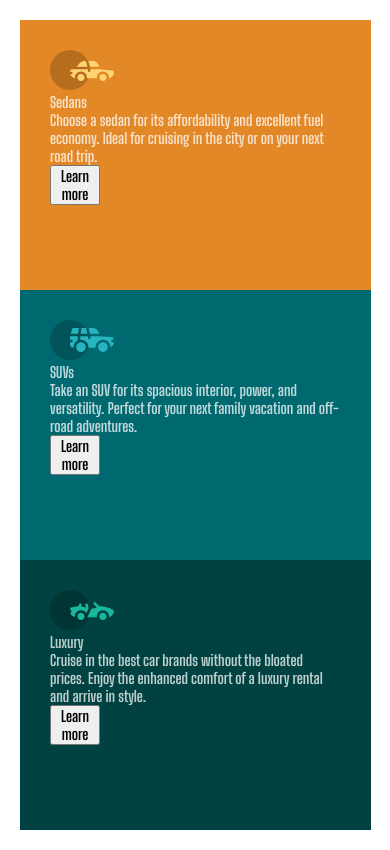
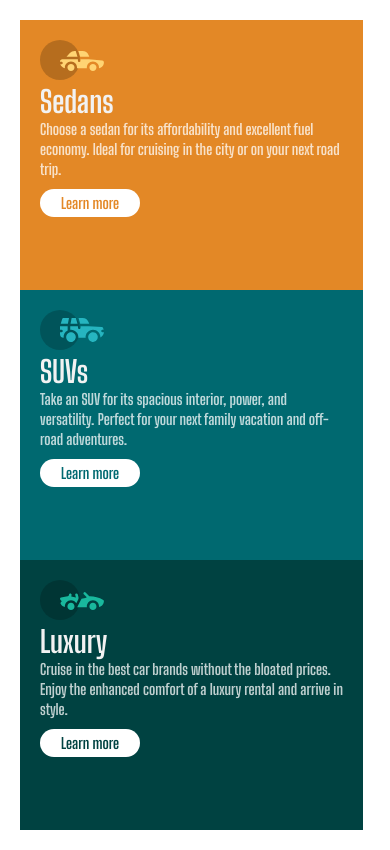
Before and after one commit to Azkanorouzi/3-column-preview-card, a plain HTML site: page index.html in a window 390 px wide. Drawn offline with Linux system fonts and the light colour scheme.

Commit message:
completed for small screen devices

```diff
--- a/style.css
+++ b/style.css
@@ -27,19 +27,35 @@ Very light gray (background, headings, buttons): hsl(0, 0%, 95%) */
  display: flex;
  flex-direction:column;
  margin: 20px 20px;
- color: hsla(0, 0%, 100%, 0.75);
+ color: hsl(0, 0%, 95%);
 }
 .boxes div{
 height: 32vh;
-width: 90vw;
-padding: 30px;
+width: 88vw;
+padding: 20px;
+}
+.boxes div h1{
+ font-size: 30px;
+}
+.boxes div p{
+ line-height: 20px;
+ color: hsla(0, 0%, 100%, 0.75);
+}
+.btn{
+ background-color: white;
+ border: none;
+ width: 100px;
+ border-radius: 100px;
+ padding: 5px;
+ margin-top: 10px;
+ cursor: pointer;
 }
 /* sedans */
 .sedans-box{
  background-color:hsl(31, 77%, 52%) ;
 }
-.sedans{
-
+.sedans-box .btn{
+ color:hsl(31, 77%, 52%) ;
 }
 /* end sedans */
 
@@ -47,13 +63,34 @@ padding: 30px;
 .suvs-box{
  background-color:hsl(184, 100%, 22%) ;
 }
+.suvs-box .btn{
+ color:hsl(184, 100%, 22%) ;
+}
 /* suv end */
 
 /* luxury */
 .luxury-box{
  background-color: hsl(179, 100%, 13%);
 }
+.luxury-box .btn{
+ color:hsl(179, 100%, 13%) ;
+}
 /* luxury end */
-.btn{
- width: 50px;
+
+/* media query */
+
+/* small height device */
+@media  screen and (max-height:660px) {
+.boxes div{
+ padding: 15px;
 }
+ .boxes div h1{
+  font-size: 20px;
+ }
+ .boxes div p{
+  font-size: 12px;
+ }
+ .btn{
+  padding: 1px;
+ }
+}
```
